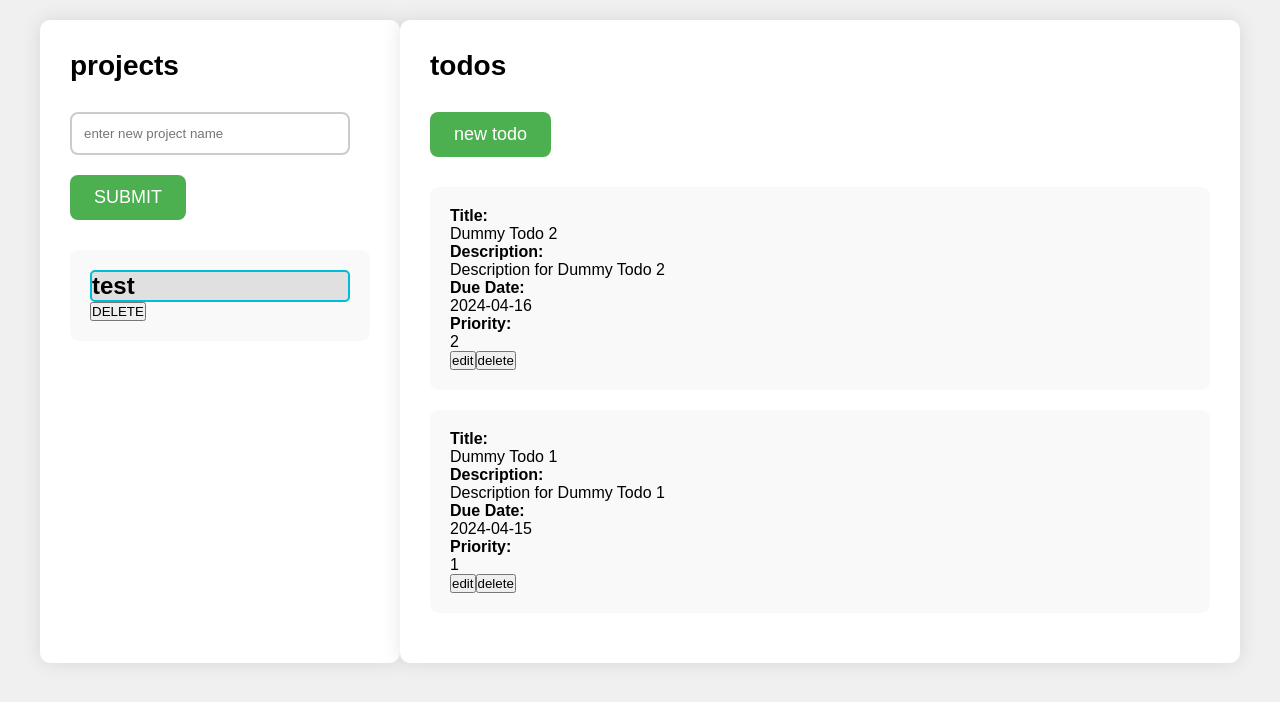
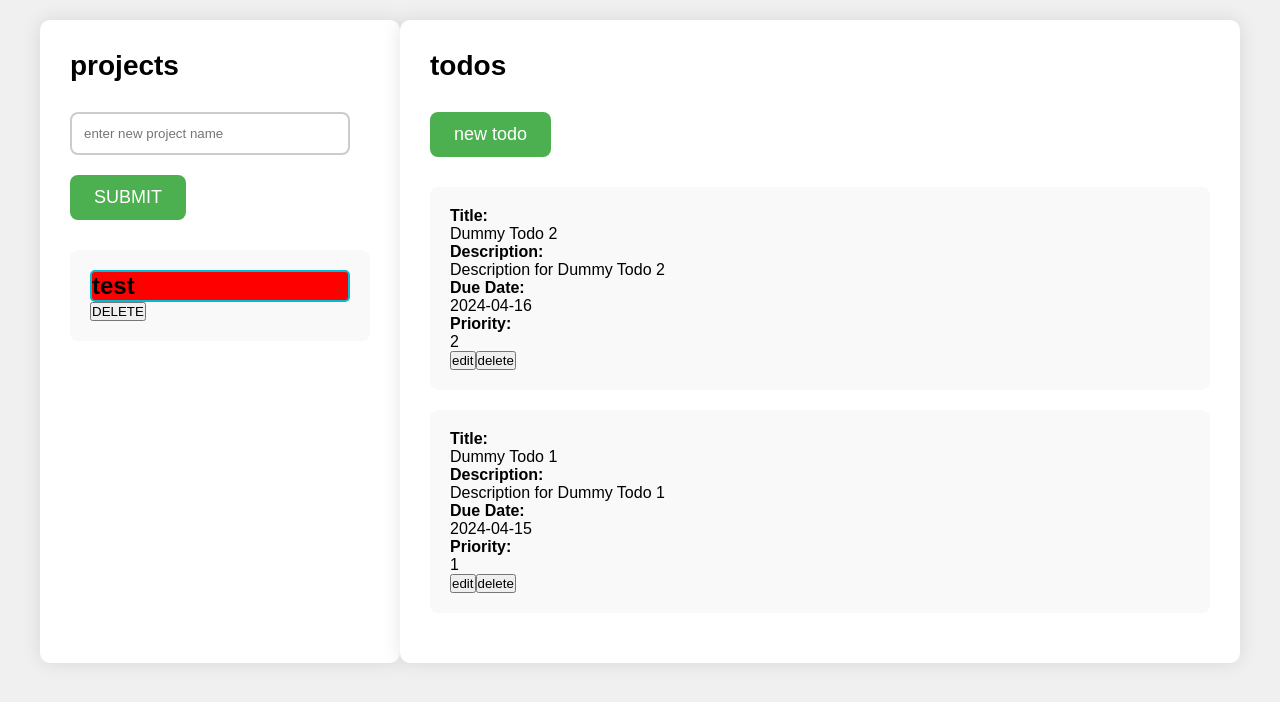
Before and after one commit to Hotpause/odin-todo, a website built with webpack: page src/index.html in a window 1280 px wide. Both pictures are taken after a click on the element "test". Built offline with nearby package versions, Linux system fonts and the light colour scheme.

Commit message:
Live preview

```diff
--- a/src/style.css
+++ b/src/style.css
@@ -73,7 +73,7 @@ h1 {
 
 .selected {
   /* Add styling for selected project tabs here */
-  background-color: #e0e0e0; /* Light gray background */
+  background-color: red; /* Light gray background */
   border: 2px solid #00bcd4; /* Light blue border */
   border-radius: 5px; /* Rounded corners */
 }
```
